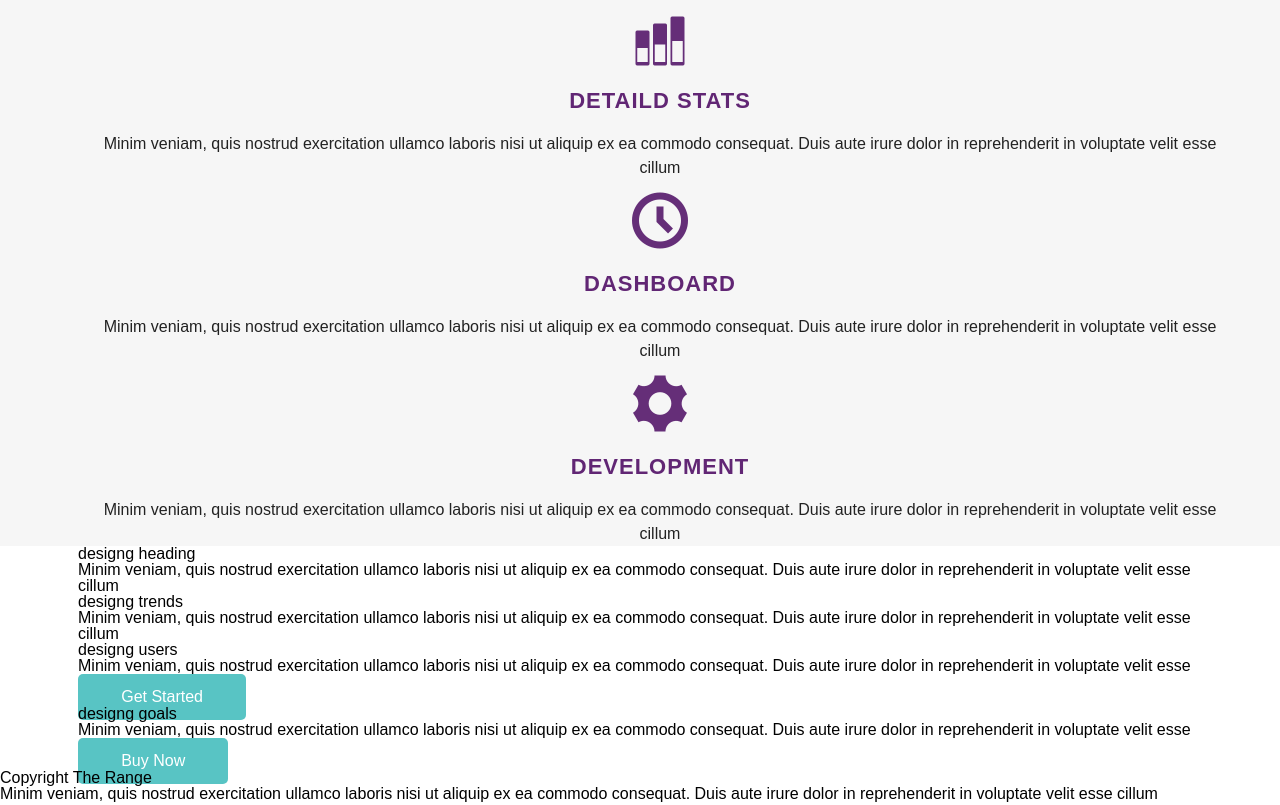
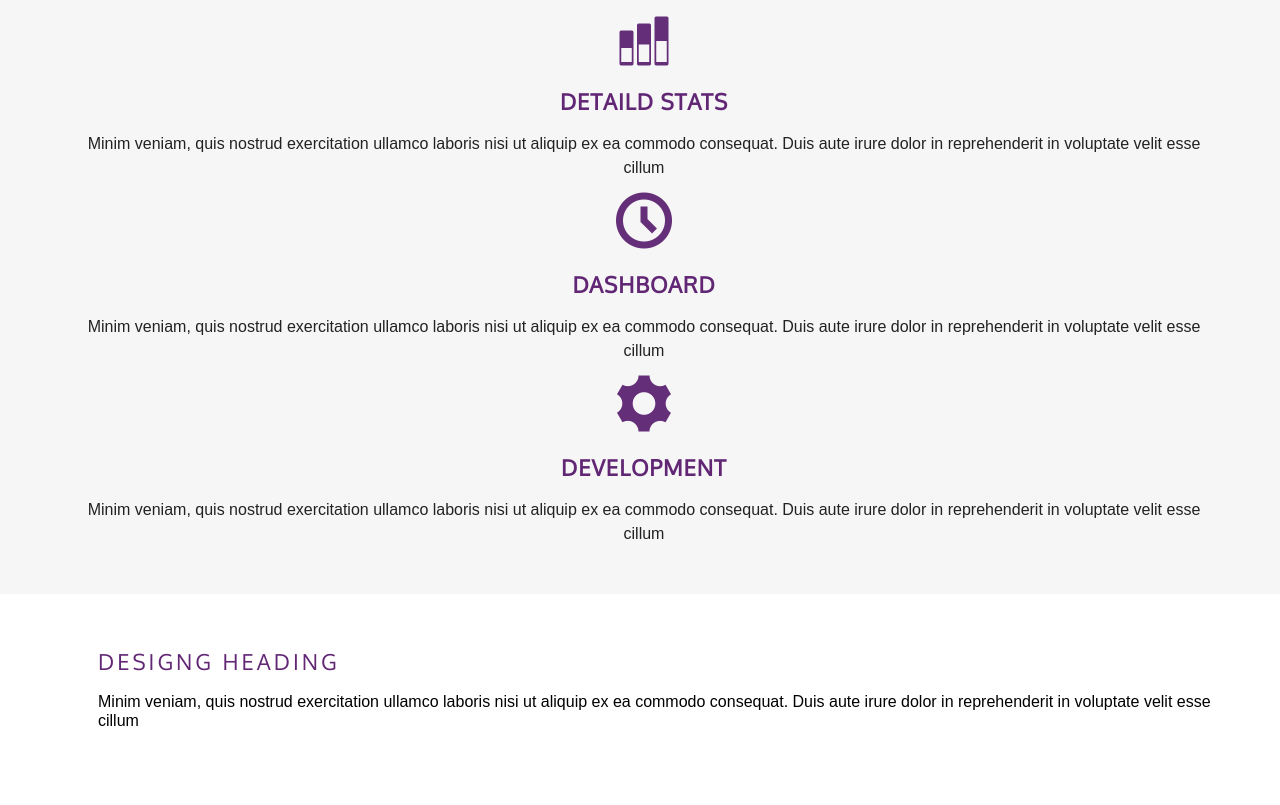
Before and after one commit to Alessandro-Miranda/responsivo, a plain HTML site: page index.html in a window 1280 px wide. Shown: the part 716-1521 px from the top of the page. Drawn offline with Linux system fonts and the light colour scheme; files whose address does not match are found by name.

Commit message:
Adjusted to section 2: positioning, font size, color, background, padding and line spacing

```diff
--- a/css/estilo.css
+++ b/css/estilo.css
@@ -1,20 +1,14 @@
 /*criar media para tamanho minimo 780px(48.75em), 1000px(62.5em), 1184px(74em) usando max-width de 1124px
-font family dos titulos é oxygen
-background nav header: #612674
-background hover do nav cabecalho: #7c3792
-background da primeira sectio: #f6f6f6
 color do titulo das setions: #612674
-color do texto do primeiro article da primeira section: #a87bb7
-titulo do segundo article da primeira section: #652e78
-cor do paragrafo do segundo article: #222
 background do footer: #25303e
 color do footer: #83969f
 /*global styles*/
 html
 {
     font-family: sans-serif;
+    box-sizing: border-box;
 }
-h1, h2
+h1, h2, h3
 {
     font-family: 'Oxygen', sans-serif;
 }
@@ -65,7 +59,7 @@ h1, h2
 {
     background: #612674;
     margin-top: .5em;
-    margin-bottom: .5em;
+    padding-bottom: .5em;
 }
 #cabecalho nav ul li
 {
@@ -88,7 +82,7 @@ h1, h2
 /*section 1 style*/
 #secao1
 {
-    padding-left: 2.5em;
+    padding-left: .5em;
     background: #f6f6f6;
     text-align: center;
 }
@@ -118,7 +112,41 @@ h1, h2
     padding-top: 2.25em;
     padding-bottom: 3.1em;
 }
+#secao1 article:last-child
+{
+    padding-bottom: 3em;
+}
 #secao1 article
 {
     padding: .8em 0 0;
 }
+/*sectio2 styles*/
+#secao2
+{
+    text-align: left;
+    background: white;
+    padding-left: 2.5em;
+}
+#secao2 article:first-child
+{
+    padding-top: 3.5em;
+    padding-bottom: 3.1em;
+}
+#secao2 article
+{
+    padding: .2em 0 1.75em;
+}
+#secao2 article h3
+{
+    color: #612674;
+    text-transform: uppercase;
+    font-size: 1.375em;
+    padding-bottom: .7em;
+    letter-spacing: 3px;
+}
+#secao2 article p
+{
+    padding-top: .3em;
+    padding-bottom: 1.75em;
+    line-height: 1.2;
+}
```
